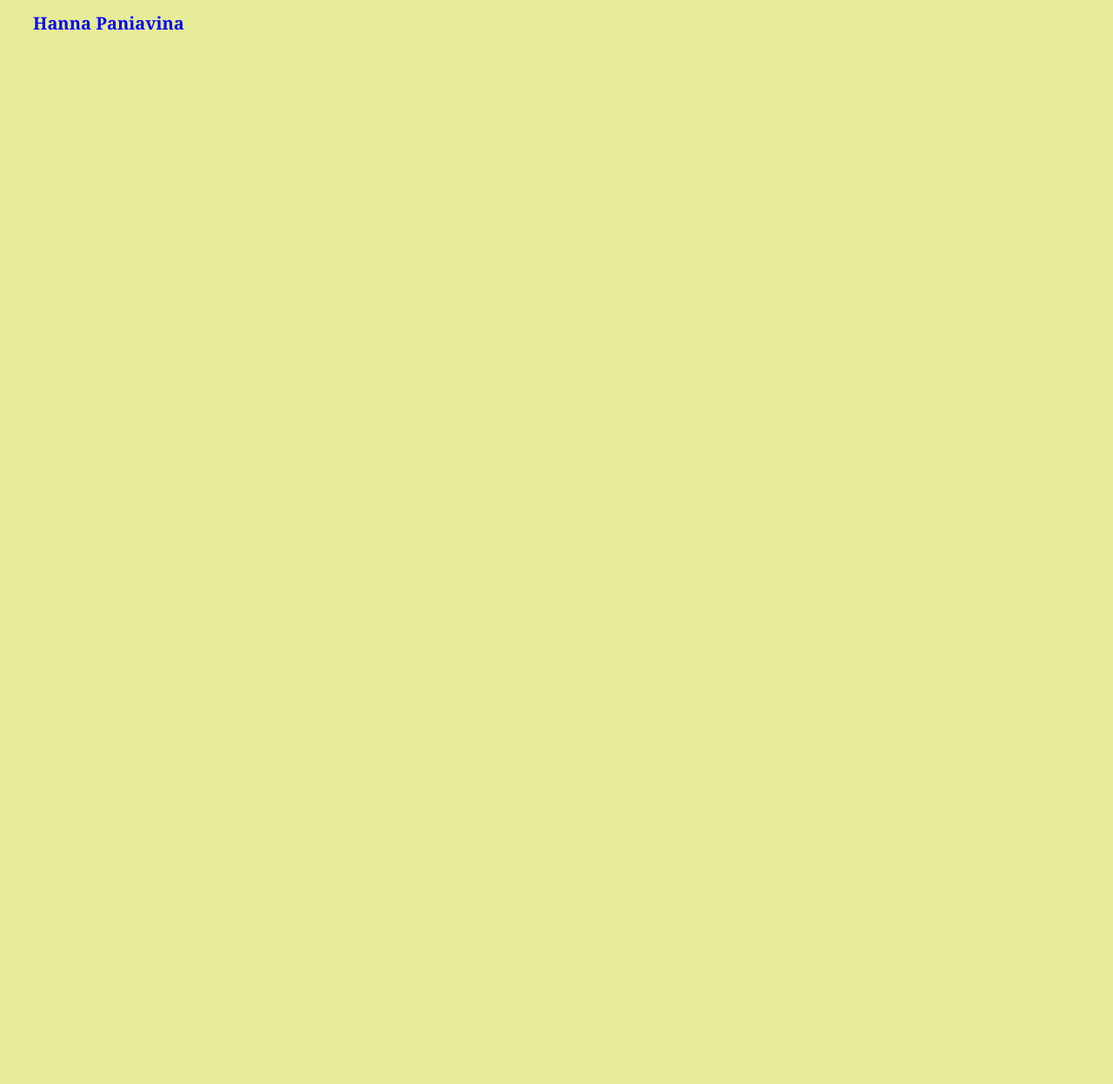
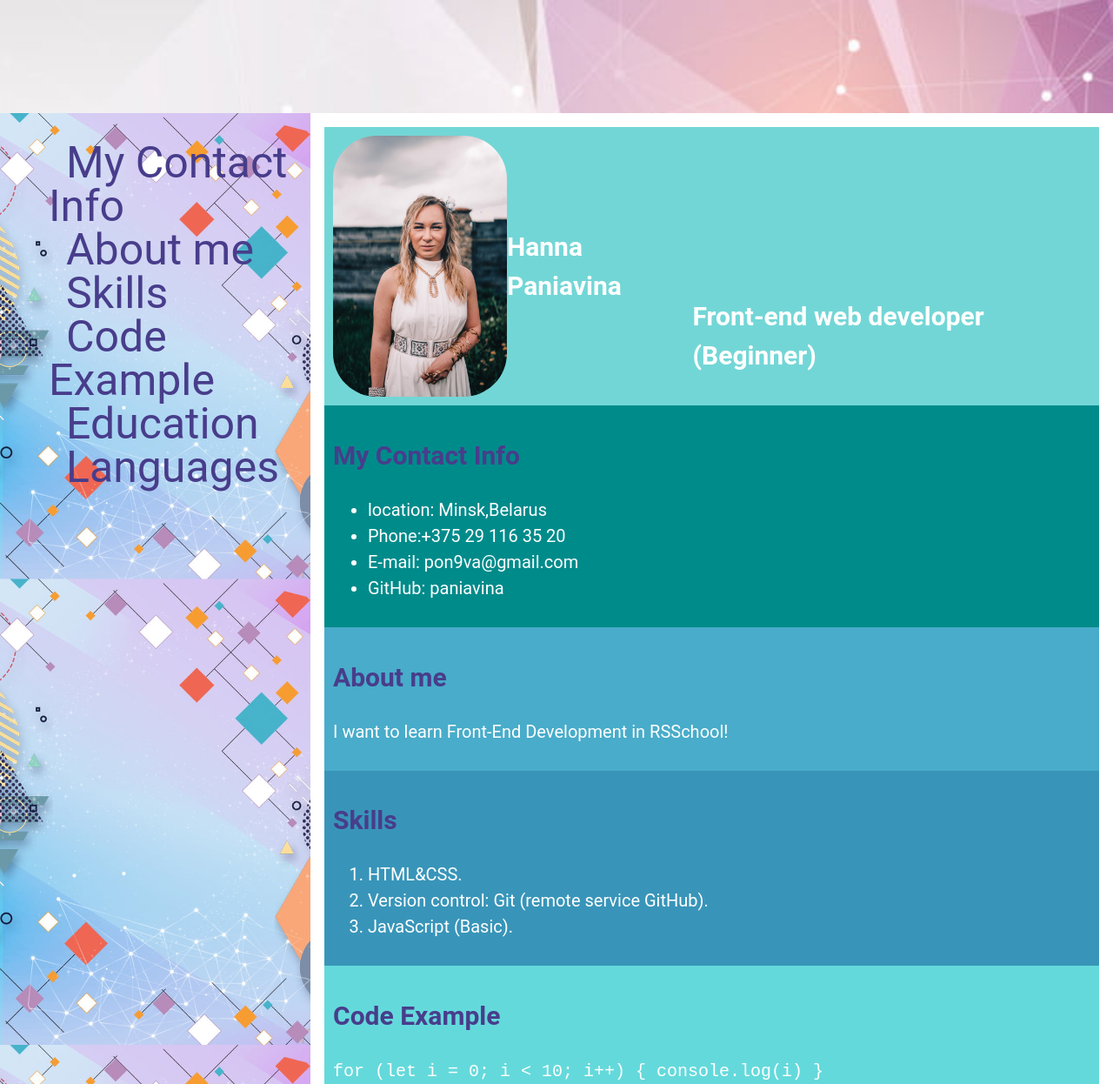
Before and after one commit to Paniavina/rsschool-cv, a plain HTML site: page index.html in a window 1280 px wide. Shown: the top 1246 px of the page at 87% size. Before the commit the page ends 800 px from the top, so only its background shows below. Drawn offline with Linux system fonts and the light colour scheme.

Commit message:
feat:create cv project

```diff
--- a/index.html
+++ b/index.html
@@ -5,11 +5,85 @@
     <meta http-equiv="X-UA-Compatible" content="IE=edge">
     <meta name="viewport" content="width=device-width, initial-scale=1.0">
     <title>CV</title>
-    <link rel="stylesheet" href="style.css">
+    <link rel="stylesheet" href="styles/style.css">
 </head>
 <body>
     <header>
-        <h1>Hanna Paniavina</h1>
+
     </header>
+    <div id="main">
+        <article>
+        <div class="container">
+            <div class="profile">
+                <img src="img/photo/photoAnna.jpg" alt="photo" >
+                <h1 >Hanna Paniavina</h1>
+                <h2 class="work">Front-end web developer (Beginner)</h2>
+            </div>
+            <div class="first" id="contacts">
+                     <h2 class="title">My Contact Info</h2>
+                     <ul>
+                         <li>location: Minsk,Belarus </li>
+                         <li>Phone:+375 29 116 35 20</li>
+                         <li>E-mail: pon9va@gmail.com</li>
+                         <li>GitHub: paniavina</li>
+
+                     </ul>
+            </div>
+            <div class="second" id="summary">
+                <h2 class="title">About me</h2>
+                <p>I want to learn Front-End Development in RSSchool! </p>
+            </div>
+            <div class="third" id="skills">
+                <h2 class="title">Skills</h2>
+                <ol>
+                    <li>HTML&CSS.</li>
+                    <li> Version control: Git (remote service GitHub). </li>
+                    <li>JavaScript (Basic).</li>
+                </ol>
+            </div>
+            <div class="fourth" id="code">
+                <h2 class="title">Code Example</h2>
+                <code>for (let i = 0; i &lt; 10; i++)
+                    {
+                    console.log(i)
+                    }</code>
+            </div>
+            <div class="fifth" id="education">
+                <h2 class="title"> Education</h2>
+                <ul>
+                    <li>University: International University MITSO, logistics-economist </li>
+                    <li>Courses:
+                        <ul>
+                            <li>CS5 Lectures</li>
+                            <li> HTML Academy</li>
+                        </ul>
+                    </li>
+                </ul>
+            </div>
+            <div class="six" id="languages">
+                <h2 class="title"> Languages </h2>
+                <ul>
+                    <li>Russian-native speaker.</li>
+                    <li>English-Strong English communication skills both verbally and written.</li>
+                </ul>
+            </div>
+        </div>
+        </article>
+        <nav>  <ul class="nav-list">
+            <li class="nav-item"><a href="#contacts" class="nav-link">My Contact Info</a></li>
+            <li class="nav-item"><a href="#summary" class="nav-link">About me</a></li>
+            <li class="nav-item"><a href="#skills" class="nav-link">Skills</a></li>
+            <li class="nav-item"><a href="#code" class="nav-link">Code Example</a></li>
+            <li class="nav-item"><a href="#education" class="nav-link">Education</a></li>
+            <li class="nav-item"><a href="#languages" class="nav-link">Languages</a></li>
+          </ul> </nav>
+    </div>
+    <footer>
+      <div class="containerfooter">
+        <a href="https://github.com/Paniavina" ><img src="img/logo/git.png" width="50" height="50" alt="github"></a>
+        <a href="https://rs.school/js/"><img src="img/logo/rs_school_js.svg" width="150" height="150" alt="эмблема"> </a>
+        <span> 2022 </span>
+      </div>
+    </footer>
 </body>
 </html>
--- a/style.css
+++ /dev/null
@@ -1,13 +0,0 @@
-body {
-    padding: 0 30px;
-    font-size: 14px;
-    line-height: 22px;
-    font-family: "Georgia", serif;
-    background-color: #e7ec98;
-  }
-
-  h1 {
-    font-size: 20px;
-    line-height: normal;
-    color:blue;
-  }
--- /dev/null
+++ b/styles/style.css
@@ -0,0 +1,112 @@
+body {
+    margin: 0;
+    font-family: 'Roboto', sans-serif;
+    line-height: 1.5;
+  }
+  header{
+      font-size: 25px;
+      text-align: right;
+      line-height: 1;
+      color: rgb(21, 73, 216);
+  }
+  #main {
+    display: flex;
+    min-height: 80vh;
+  }
+  #main > article {
+    flex: 1;
+  }
+  .profile{
+    display: flex;
+    justify-content: space-around;
+    background-color: rgb(115, 214, 214);
+}
+h1{
+    align-self: center;
+}
+.work{
+    align-self: flex-end;
+}
+  .profile > img {
+      height: 300px;
+      border-radius: 50px;
+  }
+  #main > nav{
+    flex: 0 0 25vw;
+    background-image: url(../img/logo/фон.jpg);
+    background-size: 100%;
+  }
+  #main > nav {
+    order: -1;
+  }
+  header, footer, article, nav, aside {
+    padding: 1em;
+  }
+  header, footer {
+    background-image: url(../img/logo/фон2.jpg);
+    background-size: 100%;
+    height: 10vh;
+  }
+  .container {
+    display: flex;
+    flex-direction: column;
+  }
+  .first{
+      background-color: darkcyan;
+  }
+  .second{
+      background: rgb(72, 172, 202);
+  }
+  .third{
+      background: rgb(56, 149, 185);
+  }
+  .fourth{
+      background: rgb(100, 217, 219);
+  }
+  .fifth{
+      background: rgb(140, 140, 201);
+  }
+  .six{
+      background: cadetblue;
+  }
+  .title{
+      color: darkslateblue;
+  }
+  .container div {
+      font-size: 20px;
+      padding: .5em;
+      color: white;
+      flex: 1;
+  }
+  .containerfooter{
+    display: flex;
+   justify-content: space-between;
+   align-items: center;
+  }
+  span{
+    font-size: 20px;
+    font-weight: bold;
+  }
+  a {
+     color: black;
+     font-size: 20px;
+  }
+  .nav-list{
+    list-style: none;
+    display: flex;
+    flex-direction: column;
+    justify-content:center;
+  }
+  html {
+    scroll-behavior: smooth;
+  }
+  .nav-link {
+    padding: 0 20px;
+    line-height: 50px;
+    text-decoration: none;
+    font-size: 50px;
+    color: darkslateblue;
+  }
+  .nav-link {
+    transition: .3s;
+  }
```
Also changed, not shown: img/logo/git.png (added), img/logo/rs_school_js.svg (added), img/logo/фон.jpg (added), img/logo/фон2.jpg (added), img/photo/photoAnna.jpg (added), img/photo/фон.jpg (added).
